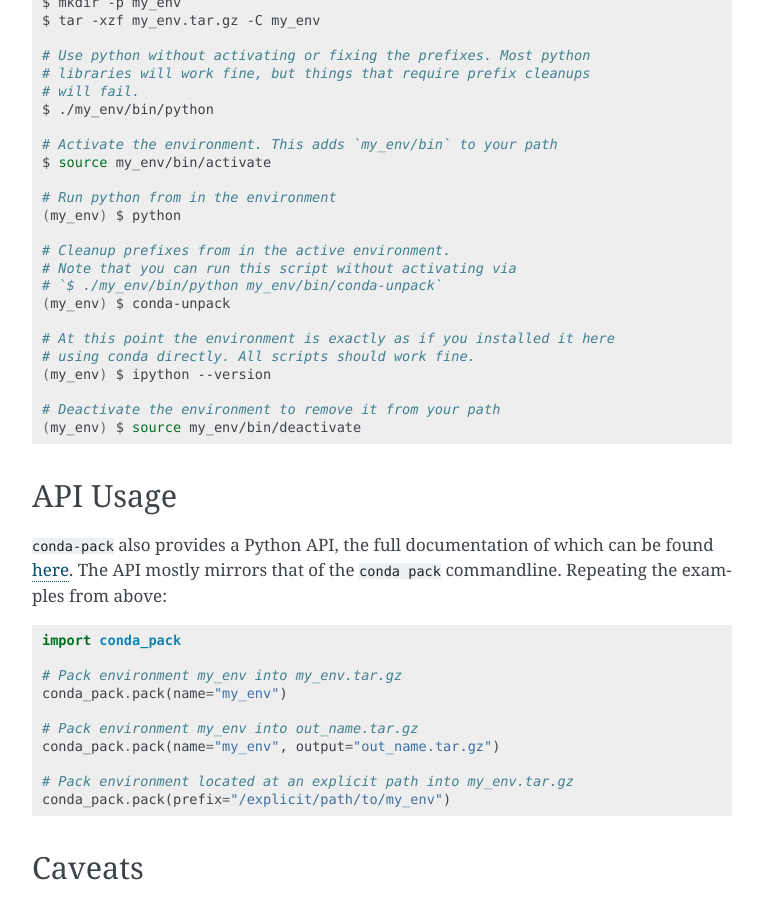
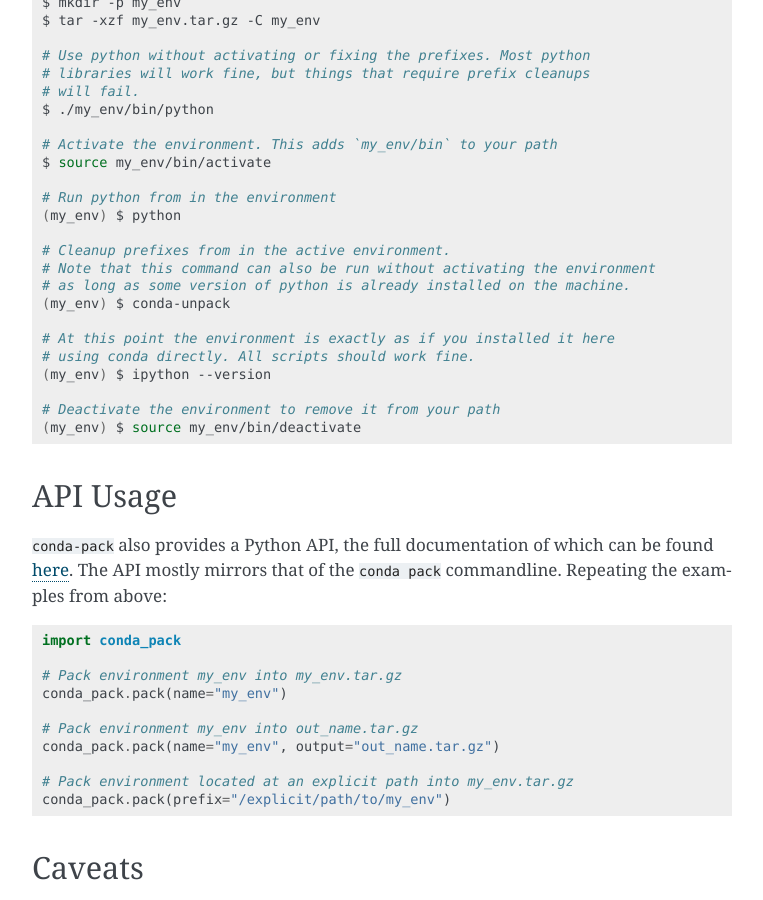
Before and after one commit to conda/conda-pack, a Sphinx documentation site: the page built from docs/source/index.rst, in a window 1280 px wide and 900 px high, scrolled down 1642 px. Shown: the whole window, without its empty margins (358-1121 px from the left). Built offline with Sphinx 7.4.7, drawn with Linux system fonts in a browser that asks for light colours.

Commit message:
Fix conda-unpack example (#41)
Can't run *directly* using the python in the environment, as it may try
to edit itself. Any other version of python works though, as does having
the script be the entry point.

```diff
--- a/docs/source/index.rst
+++ b/docs/source/index.rst
@@ -108,8 +108,8 @@ On the target machine
     (my_env) $ python
 
     # Cleanup prefixes from in the active environment.
-    # Note that you can run this script without activating via
-    # `$ ./my_env/bin/python my_env/bin/conda-unpack`
+    # Note that this command can also be run without activating the environment
+    # as long as some version of python is already installed on the machine.
     (my_env) $ conda-unpack
 
     # At this point the environment is exactly as if you installed it here
```
